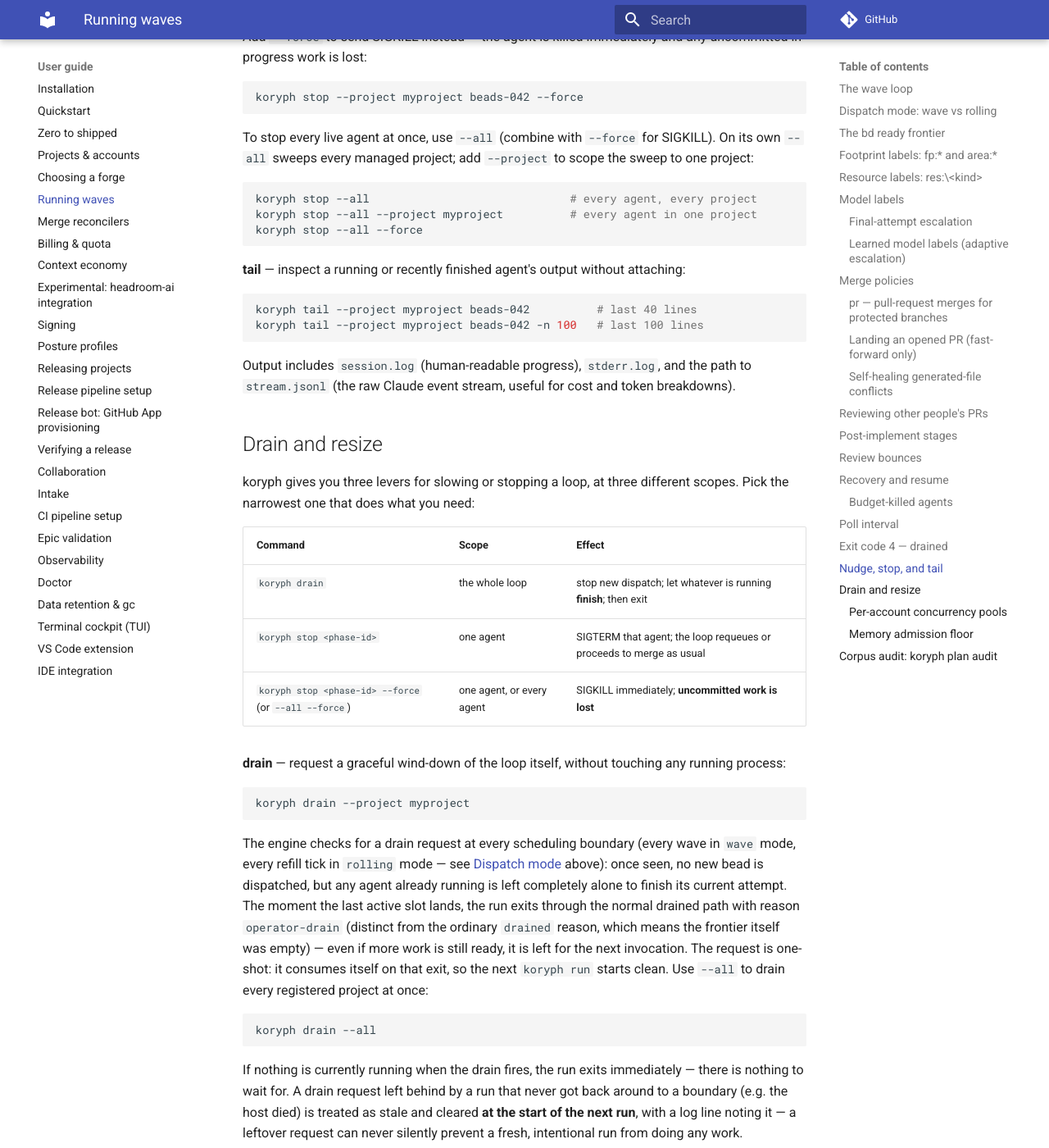
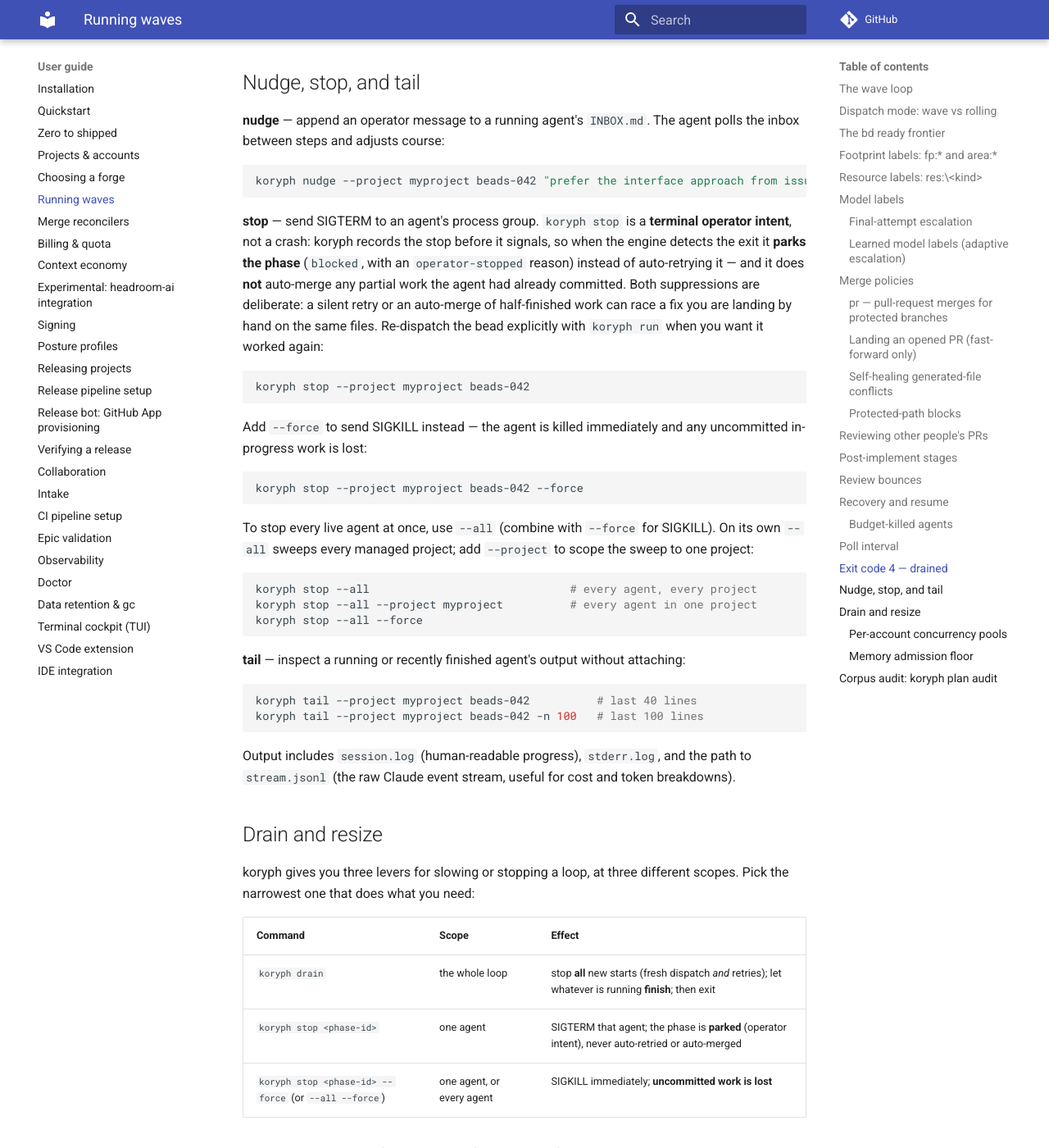
Before and after one commit to koryph/koryph, an MkDocs documentation site: the page built from docs/user-guide/running-waves.md, in a window 1280 px wide and 1400 px high, scrolled down 11571 px. Shown: the whole window at 82% size. Built offline with MkDocs 1.6.1 and Material for MkDocs 9.7.7, drawn with Linux system fonts in a browser that asks for light colours; comment, search, counter and statistics services are not loaded; some of the changed text lies outside the part shown.

Commit message:
docs(user-guide): operator-stop, drain-covers-retries, agent_mcp, revert, protected-path hints
Fill the user-guide gaps for the autonomous-recovery + context-economy changes that landed this week (code shipped in f09997c / dc2f5d7):

- running-waves: koryph stop is a terminal operator intent (parked, never auto-retried or auto-merged); drain now suppresses retries too, not only fresh dispatch; new Protected-path blocks section covers the resolution hint the block message prints.

- projects-and-accounts: new agent_mcp registry field; revert added to the enforced conventional-commit types.

- context-economy: new 'Trimming the fixed prompt prefix — agent_mcp' section.

cli.md is generated (koryph __docgen) and left untouched; its stop/merge entries link to these chapters for the detail.

Co-Authored-By: Claude Opus 4.8 (1M context) <noreply@anthropic.com>
Signed-off-by: Marshall Cody McCain <cody@mccain.family>

````diff
--- a/docs/user-guide/running-waves.md
+++ b/docs/user-guide/running-waves.md
@@ -303,6 +303,22 @@ tree and continues instead of aborting. See [Merge reconcilers](merge-reconciler
   The engine runs the same green gate locally before it pushes, so required status checks stay
   satisfied; GitHub marks the PR merged automatically once its commits land on the base.
 
+### Protected-path blocks
+
+When a branch touches a [protected path](../reference/cli#koryph-merge) the merge is
+refused and the phase is **blocked** — and the block reason now names the way out:
+
+- If every touched path is in the liftable subset (`.github/`, `Makefile`), the reason
+  prints the exact one-command landing to run yourself:
+  `koryph merge --project <p> <branch> --allow-protected --push --close-bead <id> --reason <why>`.
+- If the touch includes a governance default (`.claude/`, `CLAUDE.md`, `hooks/`, …) or a
+  project-declared `protected_paths` entry, the reason says manual review is required and
+  that `--allow-protected` **will not** lift it — so you don't waste an attempt on a flag
+  that still refuses.
+
+`--allow-protected` is operator-only (never available to a dispatched agent) and lifts
+*only* the routine CI/build subset; governance and project protections always refuse.
+
 ## Reviewing other people's PRs
 
 `koryph review-pr` is a **human-in-the-loop** tool for reviewing pull requests authored by
@@ -486,9 +502,13 @@ the inbox between steps and adjusts course:
 koryph nudge --project myproject beads-042 "prefer the interface approach from issue 38"
 ```
 
-**stop** — send SIGTERM to an agent's process group. The agent commits any open work
-and exits cleanly; the engine detects the exit on the next poll tick and either requeues
-(no commits) or proceeds to review/merge:
+**stop** — send SIGTERM to an agent's process group. `koryph stop` is a **terminal
+operator intent**, not a crash: koryph records the stop before it signals, so when the
+engine detects the exit it **parks the phase** (`blocked`, with an `operator-stopped`
+reason) instead of auto-retrying it — and it does **not** auto-merge any partial work the
+agent had already committed. Both suppressions are deliberate: a silent retry or an
+auto-merge of half-finished work can race a fix you are landing by hand on the same
+files. Re-dispatch the bead explicitly with `koryph run` when you want it worked again:
 
 ```sh
 koryph stop --project myproject beads-042
@@ -528,8 +548,8 @@ Pick the narrowest one that does what you need:
 
 | Command | Scope | Effect |
 |---|---|---|
-| `koryph drain` | the whole loop | stop new dispatch; let whatever is running **finish**; then exit |
-| `koryph stop <phase-id>` | one agent | SIGTERM that agent; the loop requeues or proceeds to merge as usual |
+| `koryph drain` | the whole loop | stop **all** new starts (fresh dispatch *and* retries); let whatever is running **finish**; then exit |
+| `koryph stop <phase-id>` | one agent | SIGTERM that agent; the phase is **parked** (operator intent), never auto-retried or auto-merged |
 | `koryph stop <phase-id> --force` (or `--all --force`) | one agent, or every agent | SIGKILL immediately; **uncommitted work is lost** |
 
 **drain** — request a graceful wind-down of the loop itself, without touching any running
@@ -541,8 +561,11 @@ koryph drain --project myproject
 
 The engine checks for a drain request at every scheduling boundary (every wave in `wave`
 mode, every refill tick in `rolling` mode — see [Dispatch mode](#dispatch-mode-wave-vs-rolling)
-above): once seen, no new bead is dispatched, but any agent already running is left
-completely alone to finish its current attempt. The moment the last active slot lands, the
+above): once seen, no new agent is started, but any agent already running is left
+completely alone to finish its current attempt. "No new start" covers **retries too**, not
+only fresh pulls from `bd ready`: if a running agent dies while the drain is active, its
+phase is parked (`blocked`, "drain active") rather than requeued — re-dispatch it after the
+drain completes. The moment the last active slot lands, the
 run exits through the normal drained path with reason `operator-drain` (distinct from the
 ordinary `drained` reason, which means the frontier itself was empty) — even if more work is
 still ready, it is left for the next invocation. The request is one-shot: it consumes itself
````
Also changed, not shown: docs/user-guide/context-economy.md (+23 -0 lines), docs/user-guide/projects-and-accounts.md (+2 -1 lines).
